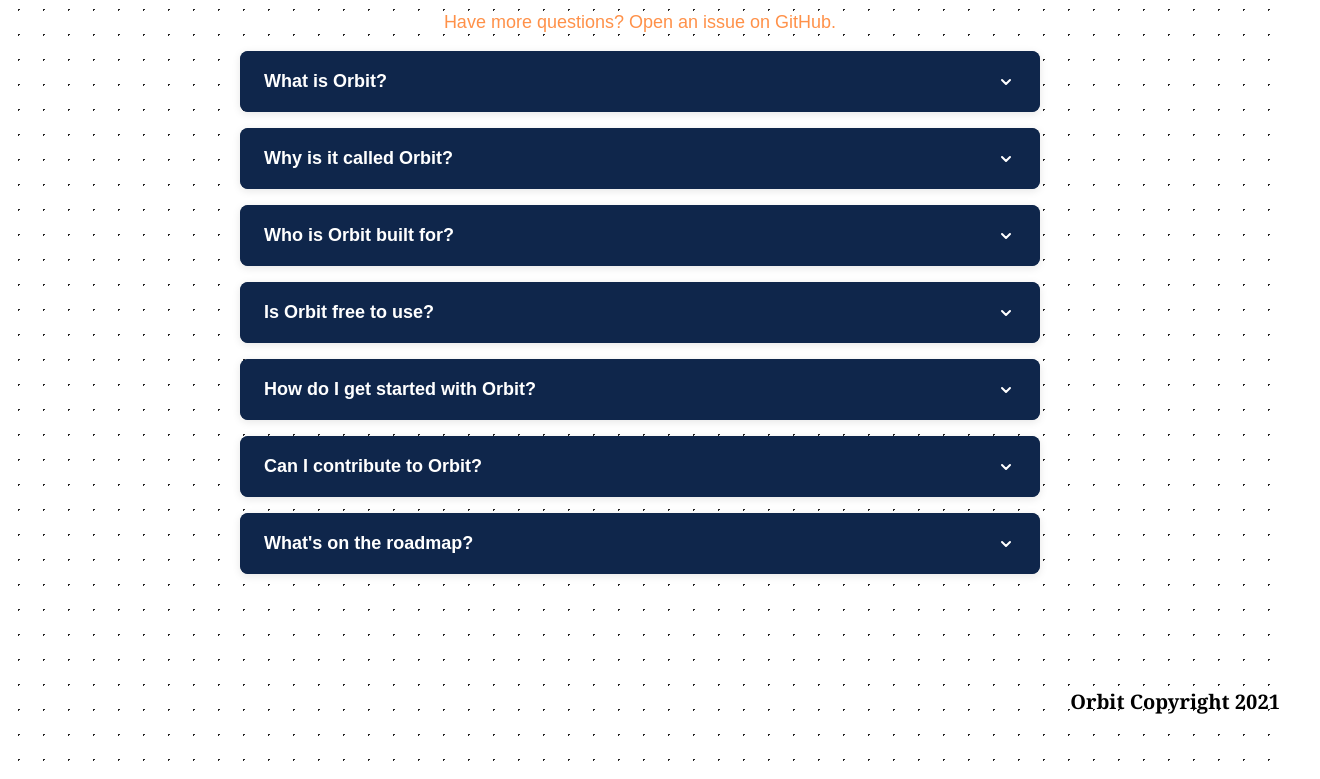
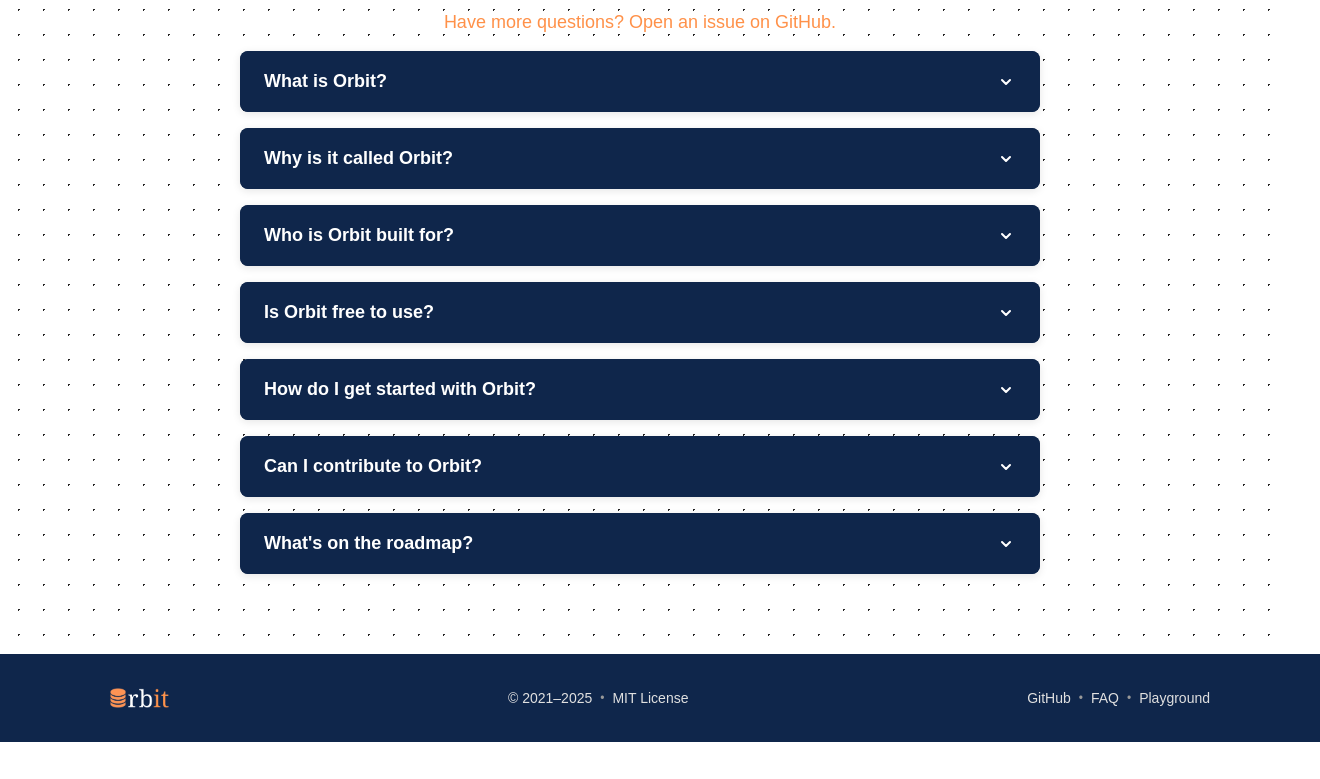
Before and after one commit to oslabs-beta/lexiQL, a React app: page / in a window 1280 px wide. Shown: the part 3534-4313 px from the top of the page, 1320 px wide, since content can reach past the window. After the commit the page ends 4276 px from the top, so only its background shows below. Built offline with nearby package versions, Linux system fonts and the light colour scheme; a web font is replaced by a local one.

Commit message:
implemented new footer

```diff
--- a/client/containers/Footer.jsx
+++ b/client/containers/Footer.jsx
@@ -1,9 +1,58 @@
 import React from 'react';
+import { Link } from 'react-router-dom';
+import Logo from '../assets/orbit-logo-white.png';
 
 export default function Footer() {
+  const currentYear = new Date().getFullYear();
+
   return (
-    <div className="footer">
-      <h5>Orbit Copyright 2021</h5>
-    </div>
+    <footer role="contentinfo" className="footer">
+      <div className="footer-content">
+        <div className="footer-left">
+          <a
+            href="#"
+            className="footer-brand-link"
+            onClick={(e) => {
+              e.preventDefault();
+              window.scrollTo(0, 0);
+            }}
+          >
+            <img src={Logo} alt="Orbit" className="footer-logo" />
+          </a>
+        </div>
+
+        <div className="footer-center">
+          <span>© 2021–{currentYear}</span>
+          <span aria-hidden="true" className="footer-divider">
+            •
+          </span>
+          <span>MIT License</span>
+        </div>
+
+        <div className="footer-right">
+          <a
+            href="https://github.com/oslabs-beta/Orbit"
+            target="_blank"
+            rel="noopener noreferrer"
+            className="footer-link"
+            aria-label="Open Orbit on GitHub"
+          >
+            GitHub
+          </a>
+          <span aria-hidden="true" className="footer-divider">
+            •
+          </span>
+          <a href="#faq" className="footer-link" aria-label="Go to Frequently Asked Questions">
+            FAQ
+          </a>
+          <span aria-hidden="true" className="footer-divider">
+            •
+          </span>
+          <Link to="/data" className="footer-link" aria-label="Go to Orbit Playground">
+            Playground
+          </Link>
+        </div>
+      </div>
+    </footer>
   );
 }
--- a/client/stylesheets/footer.scss
+++ b/client/stylesheets/footer.scss
@@ -1,11 +1,132 @@
 .footer {
   width: 100%;
-  height: 125px;
+  background-color: $dark-blue;
+  color: #e0e0e0;
+  font-family: 'Raleway', sans-serif;
+  padding: 16px 20px;
+  min-height: 56px;
   display: flex;
-  flex-direction: flex-end;
+  align-items: center;
+  justify-content: center;
 
-  h5 {
-    font-size: 20px;
-    margin-left: auto;
+  .footer-content {
+    width: 100%;
+    max-width: 1100px;
+    display: flex;
+    align-items: center;
+    justify-content: space-between;
+    gap: 20px;
+  }
+
+  .footer-left {
+    display: flex;
+    align-items: center;
+    gap: 8px;
+    flex-shrink: 0;
+  }
+
+  .footer-brand-link {
+    display: flex;
+    align-items: center;
+    gap: 8px;
+    text-decoration: none;
+    color: inherit;
+    transition: opacity 0.2s ease;
+
+    &:hover {
+      opacity: 0.8;
+    }
+
+    &:focus {
+      outline: 2px solid $orange;
+      outline-offset: 2px;
+    }
+  }
+
+  .footer-logo {
+    height: 20px;
+    width: auto;
+    display: block;
+    image-rendering: -webkit-optimize-contrast;
+    image-rendering: crisp-edges;
+  }
+
+  .footer-brand {
+    font-weight: 600;
+    font-size: 16px;
+    color: white;
+  }
+
+  .footer-center {
+    display: flex;
+    align-items: center;
+    gap: 8px;
+    font-size: 14px;
+    color: #e0e0e0;
+    flex-shrink: 0;
+  }
+
+  .footer-right {
+    display: flex;
+    align-items: center;
+    gap: 8px;
+    flex-shrink: 0;
+  }
+
+  .footer-link {
+    color: #e0e0e0;
+    text-decoration: none;
+    font-size: 14px;
+    transition:
+      color 0.2s ease,
+      text-decoration 0.2s ease;
+
+    &:hover {
+      color: $orange;
+      text-decoration: underline;
+    }
+
+    &:focus {
+      outline: 2px solid $orange;
+      outline-offset: 2px;
+    }
+  }
+
+  .footer-divider {
+    color: #999;
+    font-size: 12px;
+  }
+
+  @media (max-width: 768px) {
+    padding: 12px 16px;
+    min-height: auto;
+
+    .footer-content {
+      flex-direction: column;
+      gap: 12px;
+      text-align: center;
+    }
+
+    .footer-left,
+    .footer-center,
+    .footer-right {
+      justify-content: center;
+    }
+  }
+
+  @media (max-width: 480px) {
+    .footer-content {
+      gap: 8px;
+    }
+
+    .footer-center,
+    .footer-right {
+      font-size: 13px;
+      gap: 6px;
+    }
+
+    .footer-divider {
+      font-size: 10px;
+    }
   }
 }
```
Also changed, not shown: client/assets/optimized/images/white-logo.webp (deleted).
